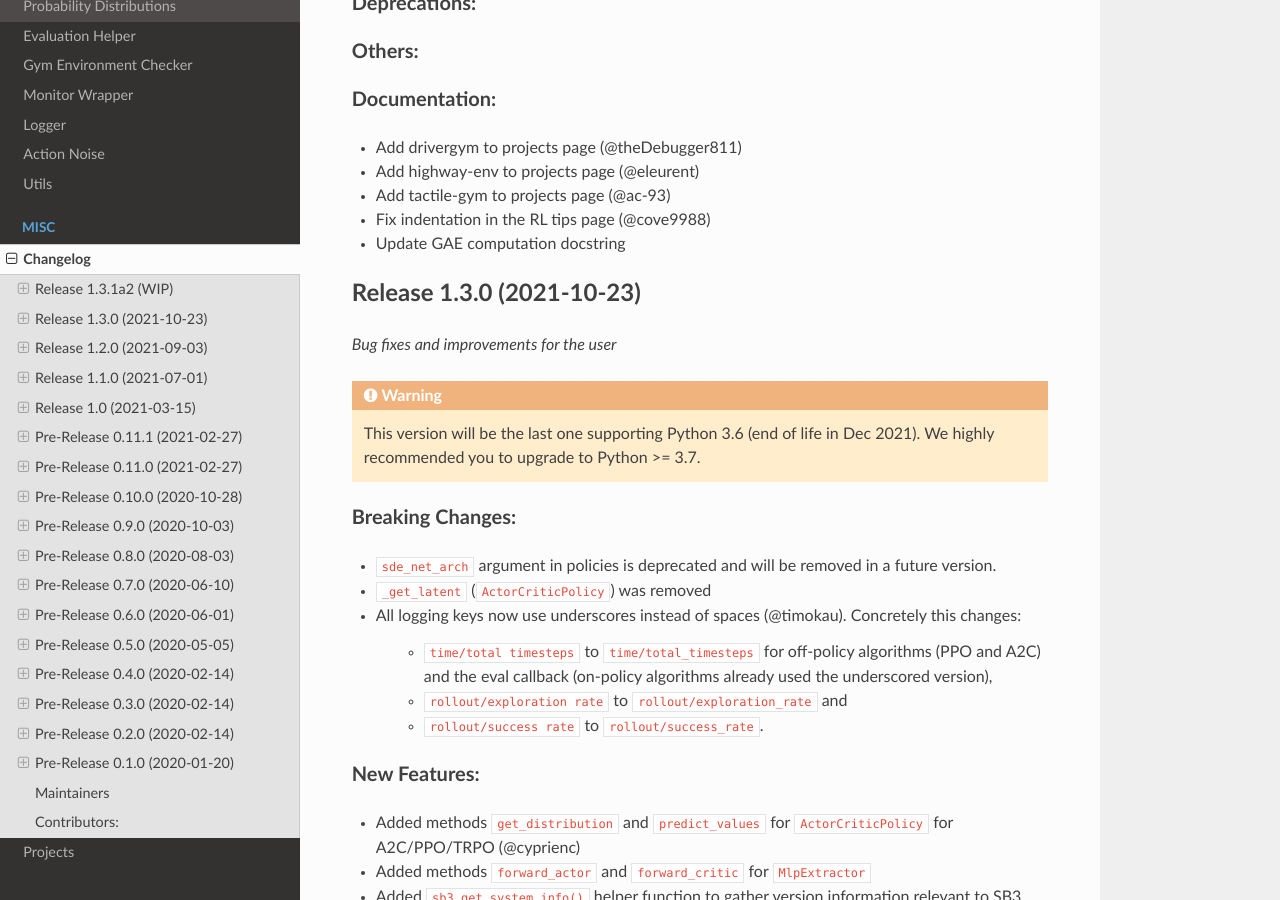
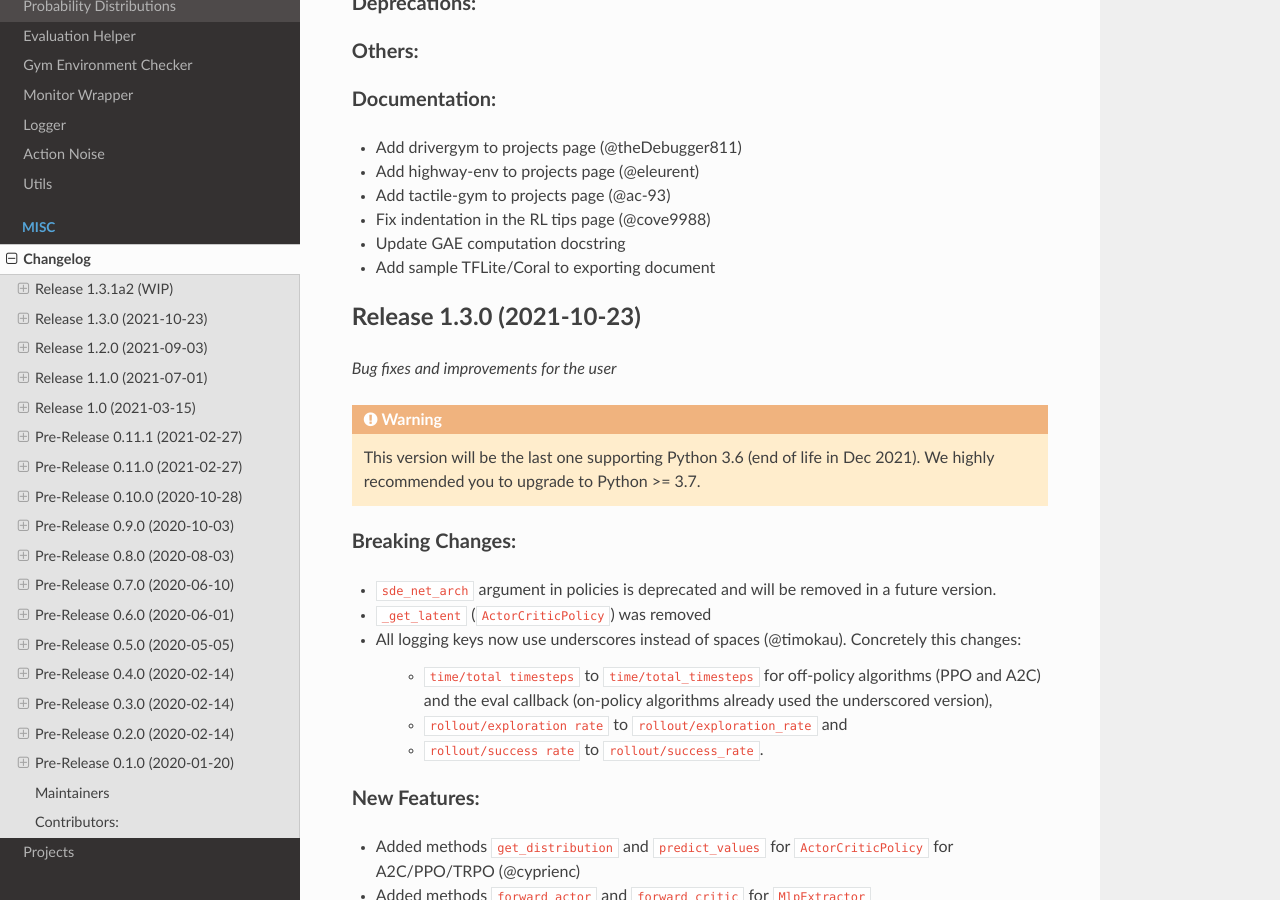
Before and after one commit to DLR-RM/stable-baselines3, a Sphinx documentation site: the page built from docs/misc/changelog.rst, in a window 1280 px wide and 900 px high, scrolled down 583 px. Built offline with Sphinx 7.4.7 and the Read the Docs theme 2.0.0, drawn with Linux system fonts in a browser that asks for light colours.

Commit message:
Changelog to reflect new export documentation

```diff
--- a/docs/misc/changelog.rst
+++ b/docs/misc/changelog.rst
@@ -35,6 +35,7 @@ Documentation:
 - Add tactile-gym to projects page (@ac-93)
 - Fix indentation in the RL tips page (@cove9988)
 - Update GAE computation docstring
+- Add sample TFLite/Coral to exporting document
 
 
 Release 1.3.0 (2021-10-23)
```
